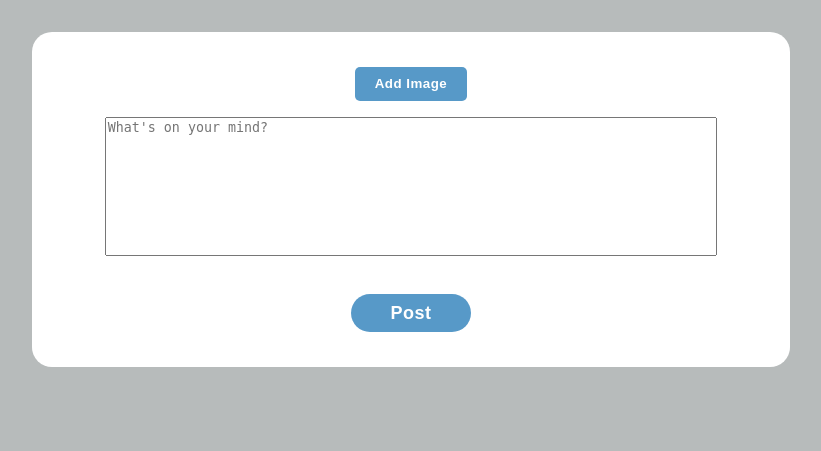
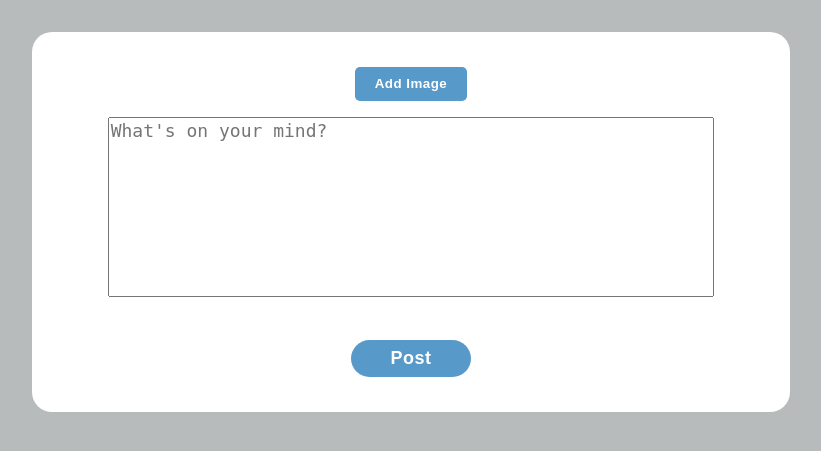
Before and after one commit to xhorey/social_media_proj, a Django app: template project_1/templates/post.html in a window 1280 px wide. Shown: the part 158-609 px from the top of the page, without its empty margins (229-1050 px from the left). Run offline with Django 5.2, Linux system fonts and the light colour scheme; the template is opened without the code that fills it, so the values that code supplies are empty.

Commit message:
Text resize

```diff
--- a/project_1/static/JS/preview_script.js
+++ b/project_1/static/JS/preview_script.js
@@ -6,10 +6,15 @@ const imageInput = document.getElementById('selectImage');
 const imageButton = document.getElementById('selectImageButton');
 const divSelector = document.querySelector('.ratio-selector');
 const deleteImgButton = document.getElementById('deleteImageButton');
-
+const textarea = document.getElementById('postText');
 
 imageButton.addEventListener('click', () => {
     imageInput.click();
+});
+
+textarea.addEventListener('input', function () {
+    this.style.height = 'auto';
+    this.style.height = this.scrollHeight + 'px';
 });
 
 deleteImgButton.addEventListener('click', () => {
--- a/project_1/static/Styles/Post.css
+++ b/project_1/static/Styles/Post.css
@@ -151,10 +151,12 @@ h5 {
 
 #postText{
     width: 100%;
-    height: 10em;
+    min-height: 10em;
     margin-bottom: 1em;
-
+    overflow-y: hidden;
     resize: none;
+    box-sizing: border-box;
+    font-size: 18px;
 }
 
 
```
